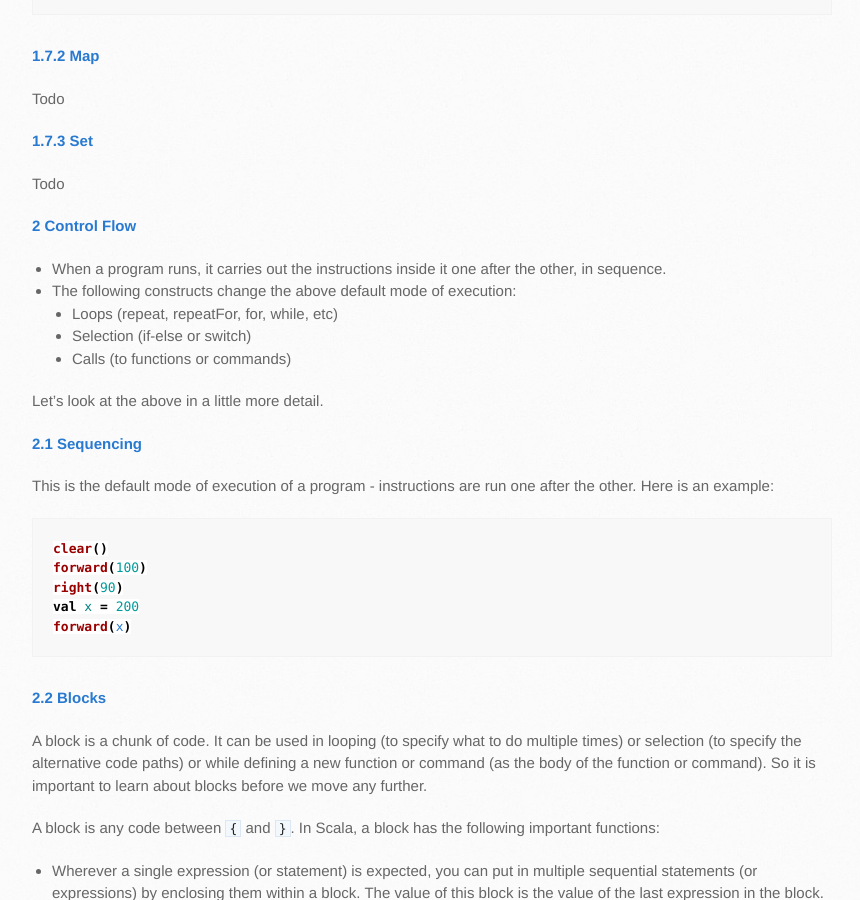
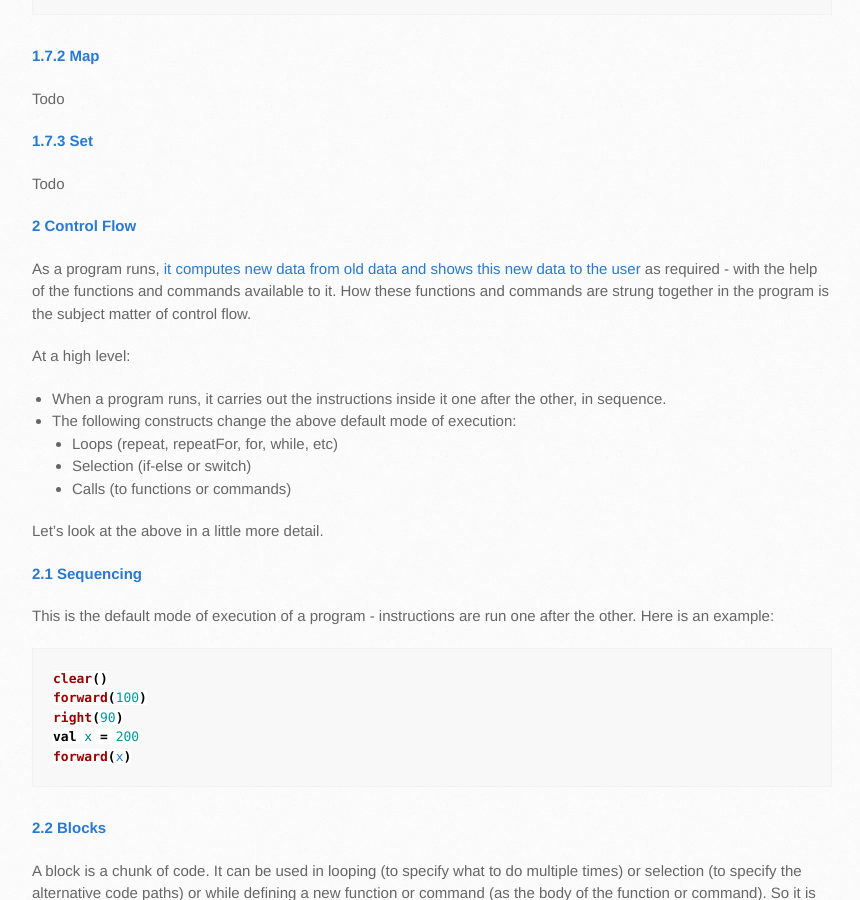
Before and after one commit to kojodoc/kojodoc.github.io, a Jekyll site: the page built from reference/scala.md, in a window 1280 px wide and 900 px high, scrolled down 6696 px. Shown: the whole window, without its empty margins (138-998 px from the left). Built offline with Jekyll 4.4.1, drawn with Linux system fonts in a browser that asks for light colours; our own code applies the rules of GitHub Pages for plain Markdown files; the repository's description, which GitHub fills in, is left out.

Commit message:
Add to scala quickref.

```diff
--- a/reference/scala.md
+++ b/reference/scala.md
@@ -48,7 +48,7 @@ To best understand the content below, it us useful for you to be familiar with t
 <a name="data">
 **1. Data Types**
 
-A program is nothing without data. It starts out with some data values, and computes new values from old values as it runs ([as explained elsewhere](./concepts/scala-essentials#program-operation)). So learning about data is important.
+A program is nothing without data. It starts out with some data values, and computes new values from old values as it runs ([as explained elsewhere](../concepts/scala-essentials#program-operation)). So learning about data is important.
 
 Here is some background information before we start looking at different types of data:
 
@@ -301,6 +301,11 @@ Todo
 
 <a name="control">
 **2 Control Flow**
+
+As a program runs, [it computes new data from old data and shows this new data to the user](../concepts/scala-essentials#program-operation) as required - with the help of the functions and commands available to it. How these functions and commands are strung together in the program is the subject matter of control flow.
+
+At a high level:
+
 * When a program runs, it carries out the instructions inside it one after the other, in sequence.
 * The following constructs change the above default mode of execution:
   * Loops (repeat, repeatFor, for, while, etc)
```
